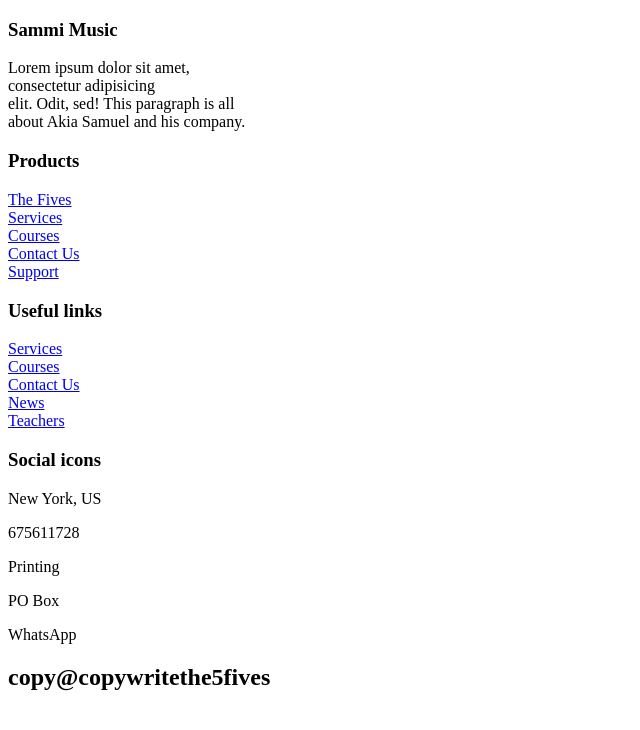
After one commit to Sammi-Drums/Site-7, a PHP site: page /Services.html in a window 1280 px wide. The commit adds this page. Shown: the top 730 px of the page, without its empty margins (0-640 px from the left). Run offline with PHP 8.4, Linux system fonts and the light colour scheme.

Commit message:
Starting the Service Page
The services page

```diff
--- /dev/null
+++ b/Services.html
@@ -0,0 +1,86 @@
+<!DOCTYPE html>
+<html lang="en">
+<head>
+    <meta charset="UTF-8">
+    <meta http-equiv="X-UA-Compatible" content="IE=edge">
+    <meta name="viewport" content="width=device-width, initial-scale=1.0">
+    <title>Document</title>
+</head>
+<body>
+
+
+    <!-- Footer Section -->
+    <div class="footerSection">
+        <div class="Samm">
+            <h3> Sammi Music </h3>
+            <p> Lorem ipsum dolor sit amet, <br> consectetur adipisicing <br> elit. Odit, sed!
+                This paragraph is all <br> about Akia Samuel and his company.
+            </p>
+        </div>
+        <div class="Production">
+                <h3 class="text-uppercase mb-4 font-weight-bold text-warning">
+                        Products
+                </h3>
+                <a href="#">
+                    The Fives
+                </a> <br>
+                <a href="#">
+                    Services
+                </a> <br>
+                <a href="#">
+                    Courses
+                </a> <br>
+                <a href="#">
+                    Contact Us
+                </a> <br>
+                <a href="#">
+                    Support
+                </a>
+        </div>
+        <div class="LINKs">
+                    <h3> Useful links</h3>
+                    <a href="#">
+                        Services
+                    </a> <br>
+                    <a href="#">
+                    Courses
+                </a> <br>
+                <a href="#">
+                    Contact Us
+                </a> <br>
+                <a href="#">
+                    News
+                </a> <br>
+                <a href="#">
+                    Teachers
+                </a>
+        </div>
+        <div class="FasIcons">
+            <h3> Social icons</h3>
+            <p>
+                 New York, US
+            </p>
+            <p>
+                 675611728
+            </p>
+            <p>
+                 Printing
+            </p>
+            <p>
+                 PO Box
+            </p>
+            <p>
+                WhatsApp
+           </p>
+
+        </div>
+        <div class="copyWSection">
+            <h2> copy@copywritethe5fives </h2>
+        </div>
+
+</div>
+
+
+</div>
+</body>
+</html>
```
Also changed, not shown: CSS/Style.css (+10 -3 lines), CSS/footer.css (+20 -6 lines), index.html (+0 -8 lines).
